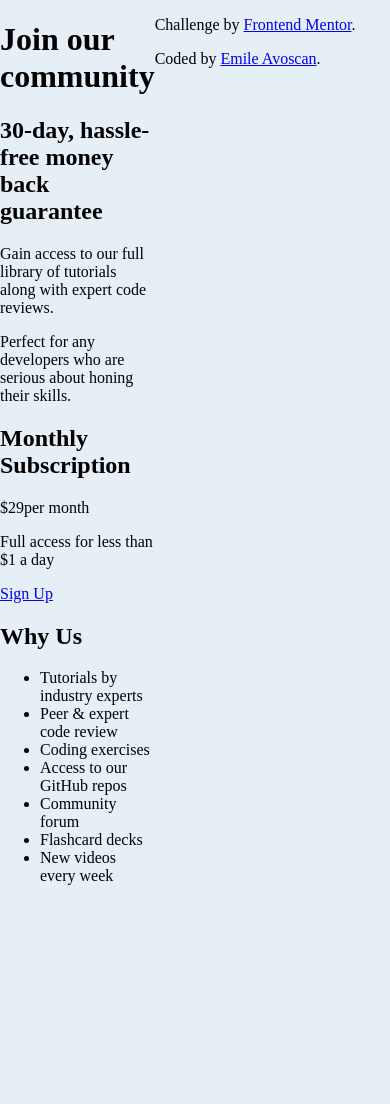
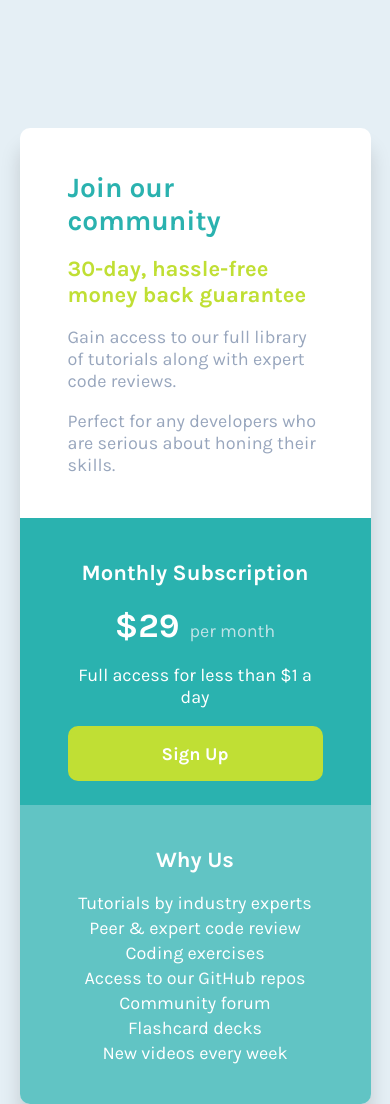
Before and after one commit to AvoscanEmile/card-price, a plain HTML site: page index.html in a window 390 px wide. Shown: the top 1104 px of the page. Drawn offline with Linux system fonts and the light colour scheme.

Commit message:
Added the full styling and media queries.
I also changed the HTML to make styling easier.

```diff
--- a/index.html
+++ b/index.html
@@ -41,7 +41,7 @@
   </main>
   <footer class="attribution">
     <p class="attribution__text">Challenge by <a href="https://www.frontendmentor.io?ref=challenge" target="_blank" class="attribution__link">Frontend Mentor</a>.</p>
-    <p class="attribution__text">Coded by <a href="#" target="_blank" class="attribution__link">Emile Avoscan</a>.</p>
+    <p class="attribution__text">Coded by <a href="https://github.com/AvoscanEmile" target="_blank" class="attribution__link">Emile Avoscan</a>.</p>
   </footer>
 </body>
 </html>
--- a/styles.css
+++ b/styles.css
@@ -5,6 +5,7 @@
     /* Colors */
 
     --clr-cyan: hsl(179, 62%, 43%);
+    --clr-lighter-cyan: rgba(42, 178, 175, 0.7);
     --clr-yellow: hsl(71, 73%, 54%);
     --clr-gray: hsl(204, 43%, 93%);
     --clr-blue: hsl(218, 22%, 67%);
@@ -14,10 +15,11 @@
     --ff: 'Karla', sans-serif;
     --fw-regular: 400;
     --fw-bold: 700;
-    --fs-h1: 32px;
-    --fs-h2: 26px;
+    --fs-h1: 28px;
+    --fs-h2: 22px;
     --fs-p: 18px;
     --fs-li: 16px;
+    --fs-price: 34px;
 
 }
 
@@ -25,6 +27,7 @@
 
 html {
     box-sizing: border-box;
+    font-family: var(--ff);
 }
 
 *, *::after, *::before {
@@ -44,3 +47,172 @@ body {
     min-height: 100vh;
     background-color: var(--clr-gray);
 }
+
+.main {
+    grid-area: m;
+    display: flex;
+    flex-direction: column;
+    border-radius: 10px;
+    overflow: hidden;
+    box-shadow: 0px 20px 20px rgba(0, 0, 0, 0.15);
+    width: clamp(300px, 90vw, 900px);
+}
+
+.container {
+    display: flex;
+}
+
+/* Description styling */
+
+.description {
+    background: white;
+    padding: 1.5rem 3rem;
+    width: 100%;
+}
+
+.description__title {
+    color: var(--clr-cyan);
+    font-size: var(--fs-h1);
+    font-weight: var(--fw-bold);
+}
+
+.description__subtitle {
+    color: var(--clr-yellow);
+    font-size: var(--fs-h2);
+    font-weight: var(--fw-bold);
+}
+
+.description__text {
+    color: var(--clr-blue);
+    font-size: var(--fs-p);
+    font-weight: var(--fw-regular);
+}
+
+/* Price styling */
+
+.price {
+    width: 50%;
+    background: var(--clr-cyan);
+    padding: 1.5rem 3rem;
+}
+
+.price__title {
+    color: white;
+    font-size: var(--fs-h2);
+    font-weight: var(--fw-bold);
+    margin-bottom: 0;
+}
+
+.price__number {
+    font-size: var(--fs-price);
+    font-weight: var(--fw-bold);
+    color: white;
+    margin-bottom: 0;
+}
+
+.price__duration {
+    font-size: var(--fs-p);
+    font-weight: var(--fw-regular);
+    color: var(--clr-gray);
+    margin-left: 10px;
+    opacity: 0.8;
+}
+
+.price__text {
+    font-size: var(--fs-p);
+    font-weight: var(--fw-regular);
+    color: white;
+}
+
+.price__link {
+    background-color: var(--clr-yellow);
+    color: white;
+    font-size: var(--fs-p);
+    font-weight: var(--fw-bold);
+    text-decoration: none;
+    display: block;
+    text-align: center;
+    width: 100%;
+    padding: 0.75em 0;
+    border-radius: 10px;
+    border: 3px solid var(--clr-yellow);
+    transition: all 150ms;
+}
+
+.price__link:hover {
+    background-color: transparent;
+}
+
+.price__link:active {
+    background-color: transparent;
+}
+
+
+/* Reasons styling */
+
+.reasons {
+    padding: 1.5rem 3rem;
+    background-color: var(--clr-lighter-cyan);
+    width: 50%;
+}
+
+.reasons__title {
+    font-size: var(--fs-h2);
+    font-weight: var(--fw-bold);
+    color: white;
+}
+
+.reasons__list {
+    padding: 0;
+    list-style: none;
+}
+
+.reasons__reason {
+    color: white;
+    font-size: var(--fs-p);
+    font-weight: var(--fw-regular);
+    margin-bottom: 3px;
+}
+
+/* Attribution styling */
+
+.attribution {
+    grid-area: f;
+    align-self: end;
+    justify-self: center;
+}
+
+.attribution__text {
+    font-size: var(--fs-p);
+    font-weight: var(--fw-regular);
+    color: var(--clr-blue);
+    text-align: center;
+}
+
+.attribution__link:hover {
+    color: var(--clr-cyan);
+    text-decoration: none;
+}
+
+.attribution__link:active {
+    color: var(--clr-lighter-cyan);
+    text-decoration: none;
+}
+
+/* Media queries */
+
+@media (max-width: 820px) {
+    .container {
+        flex-direction: column;
+    }
+
+    .price,
+    .reasons {
+        width: 100%;
+        text-align: center;
+    }
+
+    .price__number {
+        margin-top: 20px;
+    }
+}
```
